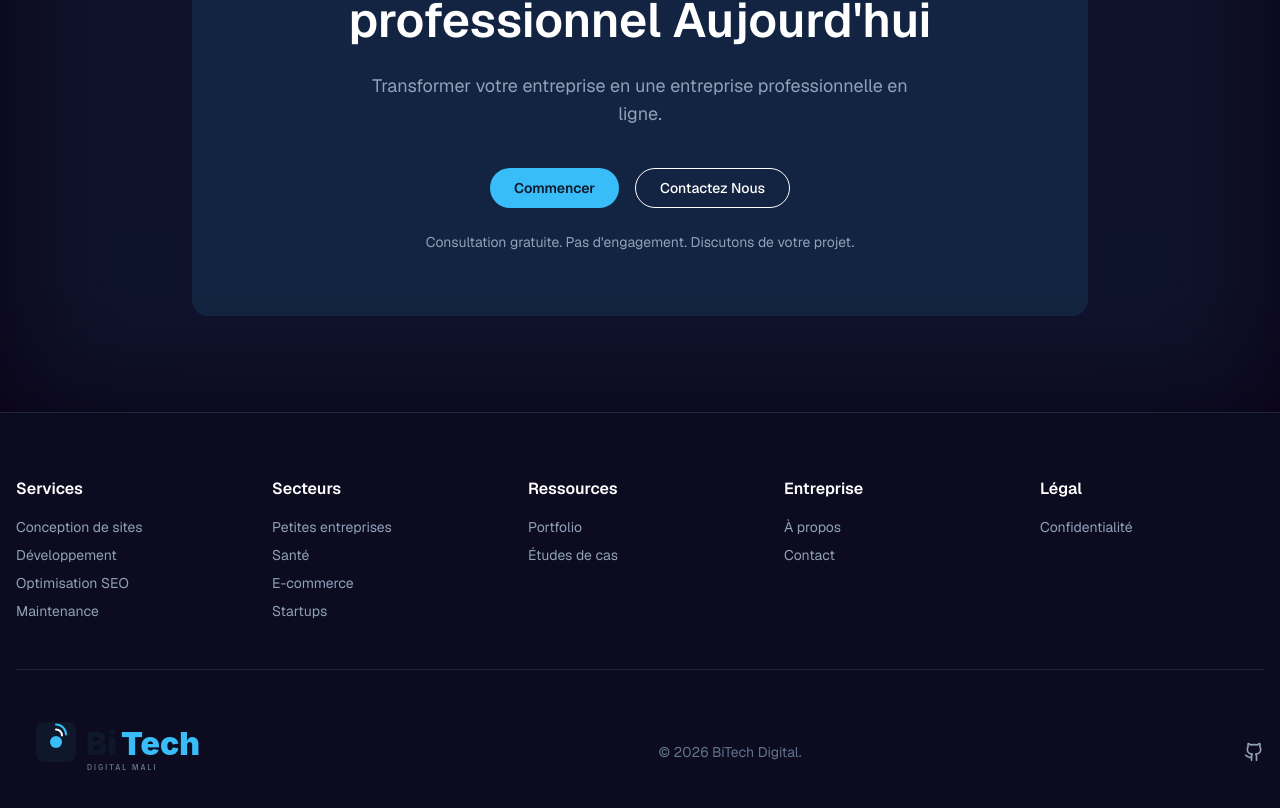
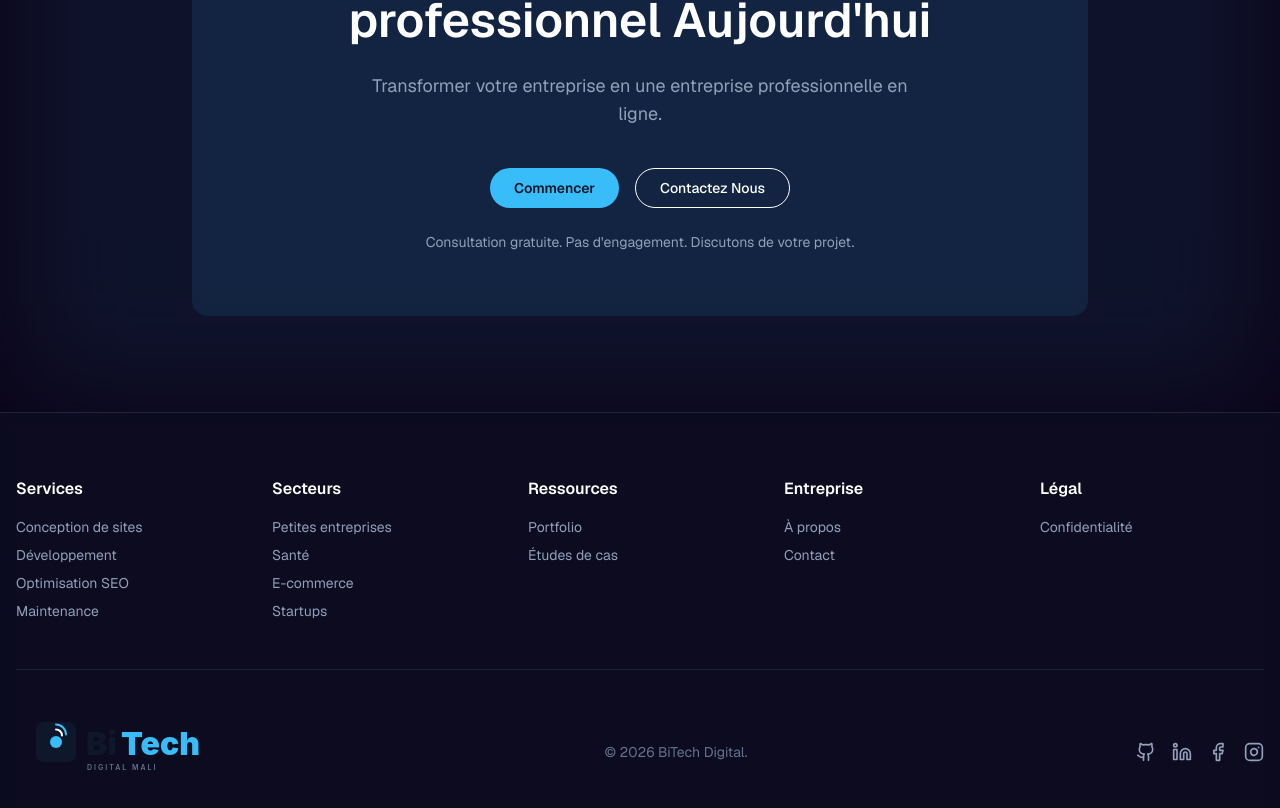
Before and after one commit to B-A-D-TECH/DanyaDigital, a Next.js app: page / in a window 1280 px wide. Shown: the part 6942-7750 px from the top of the page. Built offline with nearby package versions, Linux system fonts and the light colour scheme.

Commit message:
socialmedia

```diff
--- a/components/sections/footer.tsx
+++ b/components/sections/footer.tsx
@@ -1,9 +1,11 @@
 "use client"
 
-import { Github } from "lucide-react"
+import { Facebook, Github, Instagram, Linkedin } from "lucide-react"
 import Image from "next/image"
 
 export default function Footer() {
+
+
   return (
     <footer className="relative border-t border-slate-700/50 bg-slate-900/50 backdrop-blur-sm">
       <div className="max-w-7xl mx-auto px-4 py-16">
@@ -127,10 +129,40 @@ export default function Footer() {
               href="https://github.com/B-A-D-TECH"
               className="text-slate-400 hover:text-primary transition"
               aria-label="GitHub"
+              target="_blank"
+              rel="noreferrer"
             >
               <Github className="w-5 h-5" />
             </a>
+            <a
+              href="https://www.linkedin.com/groups/19613008"
+              className="text-slate-400 hover:text-primary transition"
+              aria-label="LinkedIn"
+              target="_blank"
+              rel="noreferrer"
+            >
+              <Linkedin className="w-5 h-5" />
+            </a>
+            <a
+              href="https://www.facebook.com/share/1HMbFm8Nm4/?mibextid=wwXIfr"
+              className="text-slate-400 hover:text-primary transition"
+              aria-label="Facebook"
+              target="_blank"
+              rel="noreferrer"
+            >
+              <Facebook className="w-5 h-5" />
+            </a>
+            <a
+              href="https://www.instagram.com/bitechdigital_?utm_source=qr"
+              className="text-slate-400 hover:text-primary transition"
+              aria-label="Instagram"
+              target="_blank"
+              rel="noreferrer"
+            >
+              <Instagram className="w-5 h-5" />
+            </a>
           </div>
+
         </div>
       </div>
     </footer>
```
